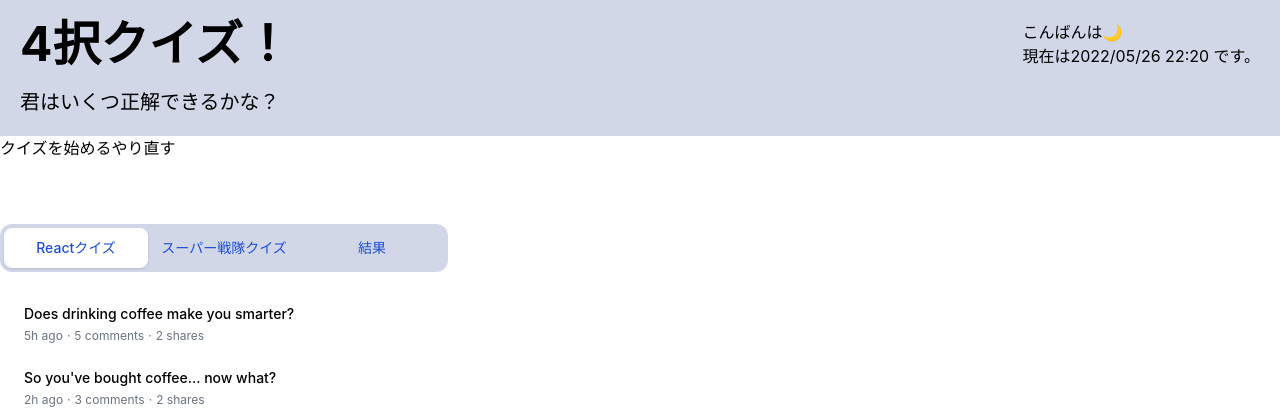
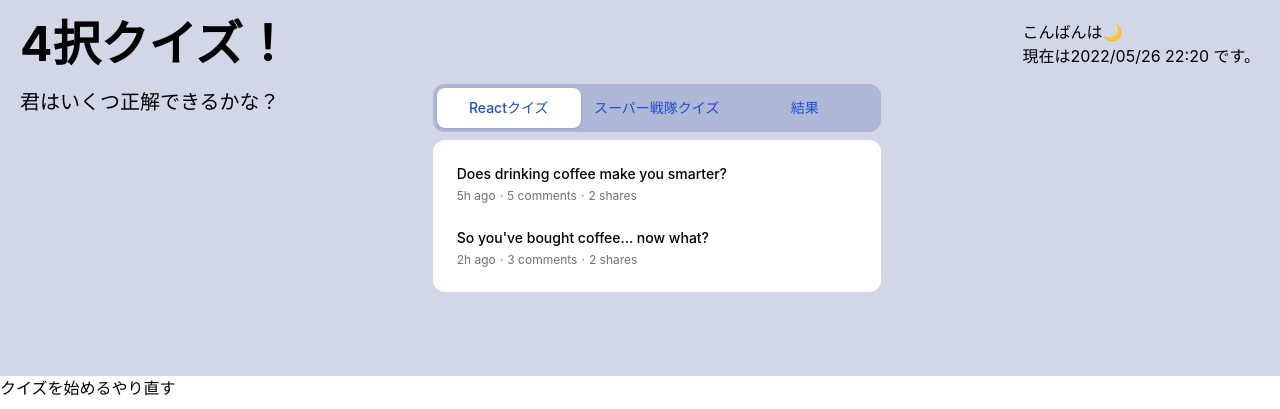
Before and after one commit to Mackie-S/RaiseTech_React, a React (Create React App) app: page / in a window 1280 px wide. Shown: the top 409 px of the page. Built offline with nearby package versions, Linux system fonts and the light colour scheme.

Commit message:
insert MyTabs

```diff
--- a/src/Components/Header.jsx
+++ b/src/Components/Header.jsx
@@ -1,4 +1,5 @@
 import { Date } from "./Date";
+import { MyTabs } from "./MyTabs";
 
 export const Header = () => {
   return (
@@ -8,6 +9,7 @@ export const Header = () => {
           <h1 className="text-5xl font-bold mb-5">4択クイズ！</h1>
           <p className="text-xl">君はいくつ正解できるかな？</p>
         </div>
+        <MyTabs />
         <Date />
       </div>
     </header>
```
